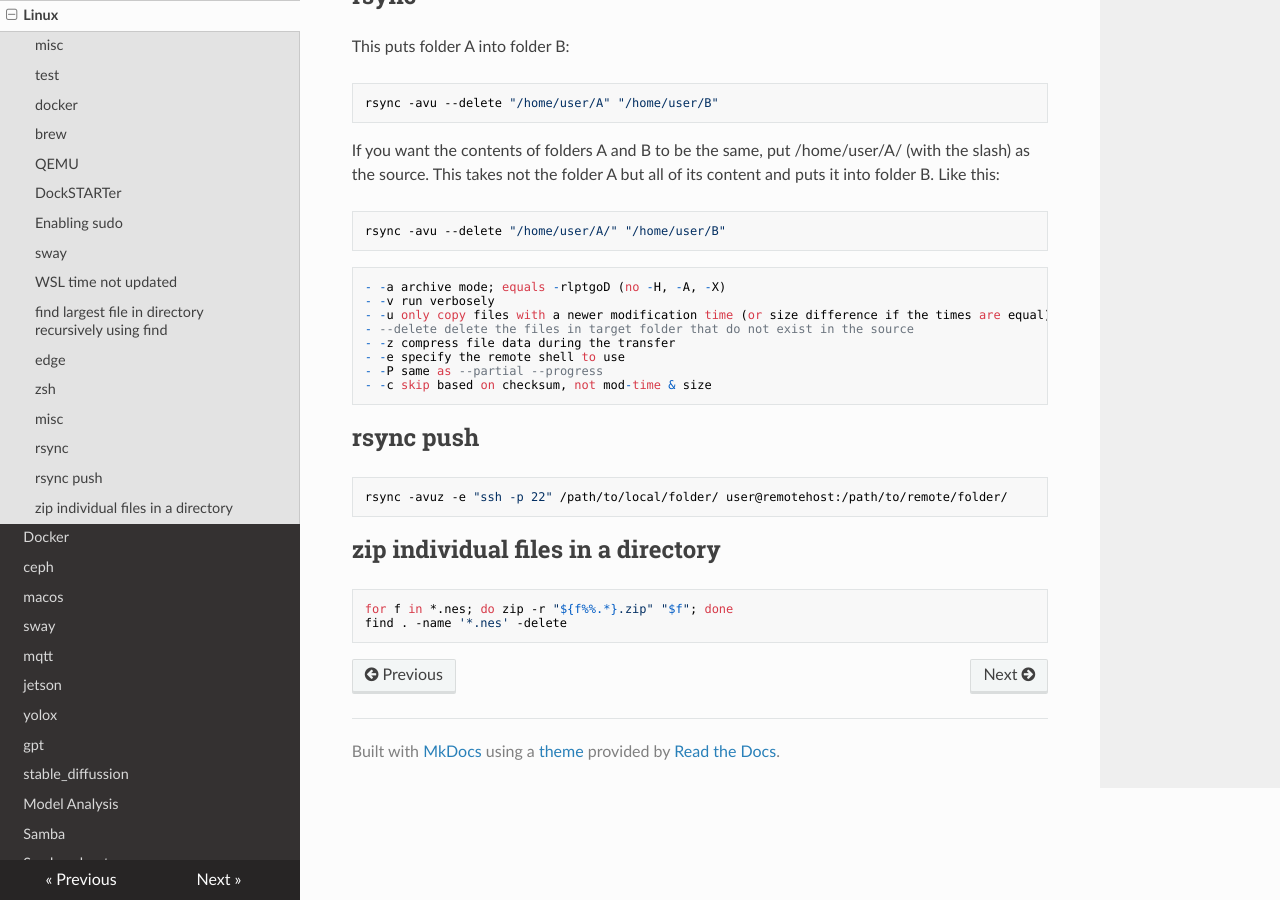
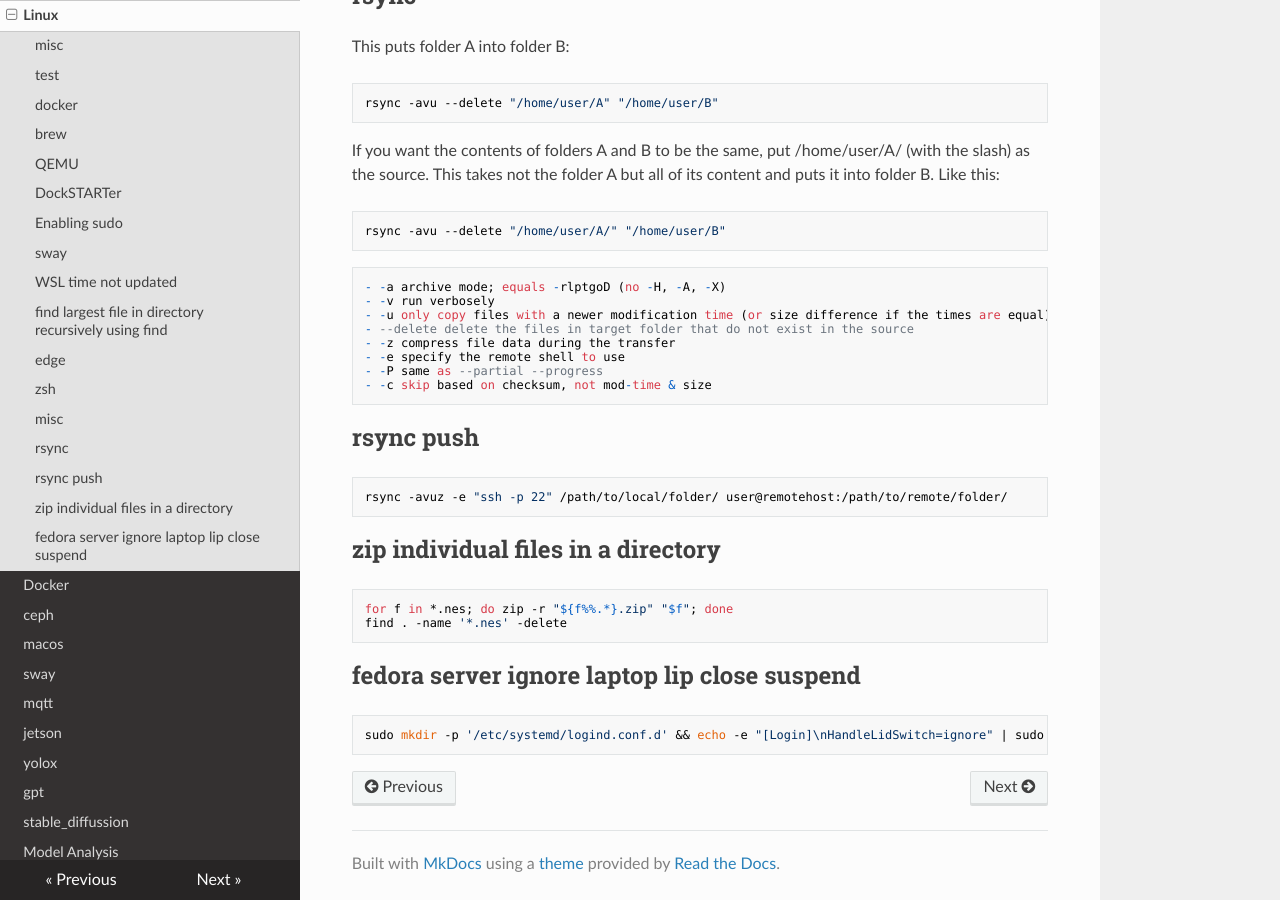
Before and after one commit to furyhawk/124c41, an MkDocs documentation site: the page built from docs/linux.md, in a window 1280 px wide and 900 px high, scrolled down 2195 px. Built offline with MkDocs 1.6.1, drawn with Linux system fonts in a browser that asks for light colours; nearby versions of some CDN libraries.

Commit message:
chore: Update Linux documentation with systemd configuration for ignoring laptop lid close suspend

````diff
--- a/docs/linux.md
+++ b/docs/linux.md
@@ -142,3 +142,8 @@ rsync -avuz -e "ssh -p 22" /path/to/local/folder/ user@remotehost:/path/to/remot
 for f in *.nes; do zip -r "${f%%.*}.zip" "$f"; done
 find . -name '*.nes' -delete
 ```
+
+## fedora server ignore laptop lip close suspend
+```sh
+sudo mkdir -p '/etc/systemd/logind.conf.d' && echo -e "[Login]\nHandleLidSwitch=ignore" | sudo tee '/etc/systemd/logind.conf.d/99-laptop-server.conf' > '/dev/null'
+```
````
